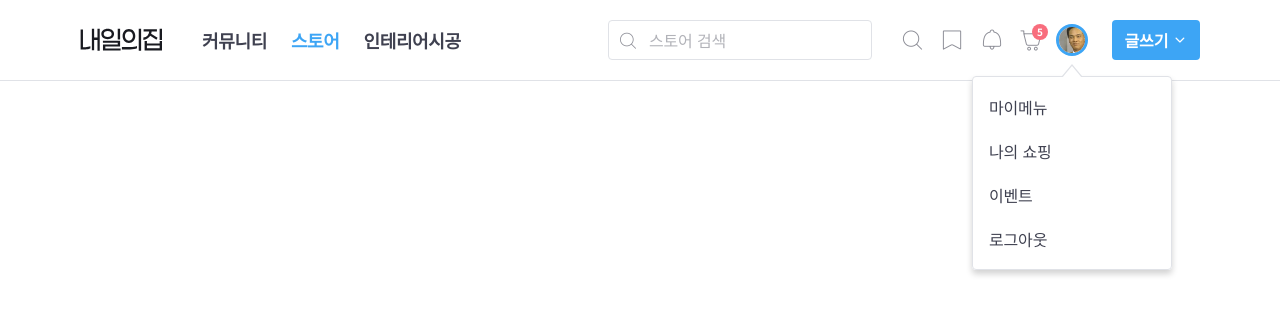
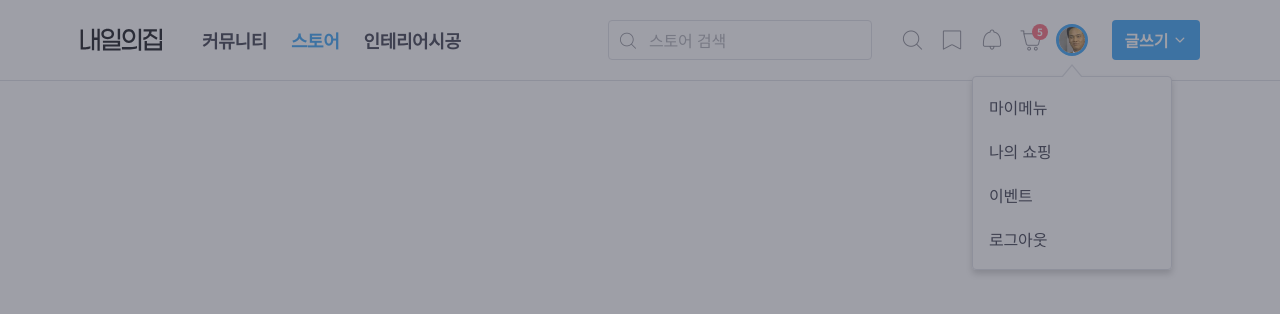
Before and after one commit to lnara404/tomorrow-house, a website: page index.html in a window 1280 px wide. Drawn offline with nearby package versions, Linux system fonts and the light colour scheme; files that its build step writes are made by us from their sources; files whose address does not match are found by name.

Commit message:
:construction: Implement an overlay component

```diff
--- a/index.html
+++ b/index.html
@@ -316,5 +316,7 @@
         </div>
       </nav>
     </aside>
+
+    <div class="overlay aria-hidden"></div>
   </body>
 </html>
--- /dev/null
+++ b/styles/layouts/_overlay.scss
@@ -0,0 +1,9 @@
+.overlay {
+  position: fixed;
+  top: 0;
+  left: 0;
+  z-index: $overlay-level;
+  width: 100%;
+  height: 100%;
+  background-color: rgba($primary, 0.5);
+}
--- a/styles/main.scss
+++ b/styles/main.scss
@@ -2,6 +2,7 @@
 @import './constans/typography';
 @import './constans/breakpoints';
 @import './constans/box-shadow';
+@import './constans/z-indexes';
 
 @import './base/fonts';
 @import './base/normalize';
@@ -30,3 +31,4 @@
 @import './layouts/grids';
 @import './layouts/gnb';
 @import './layouts/sidebar';
+@import './layouts/overlay';
```
